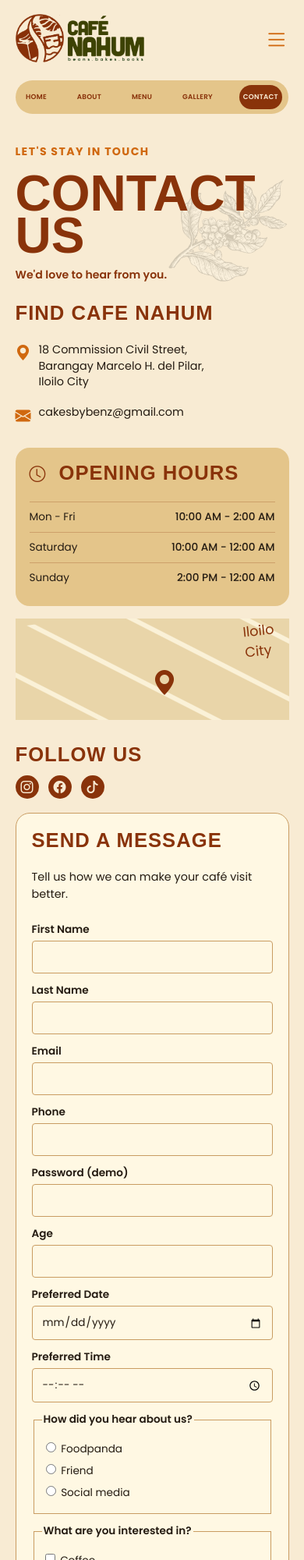
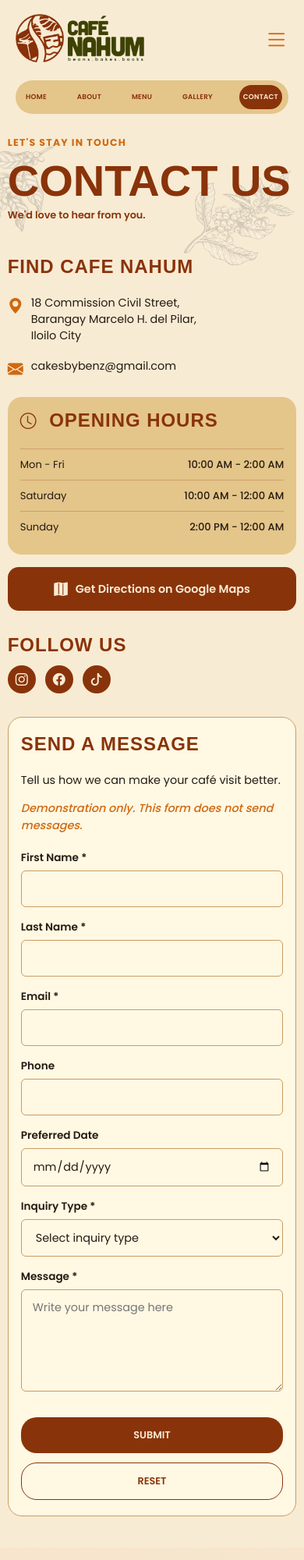
Before and after one commit to zneb21/cafe-nahum, a plain HTML site: page contact.html in a window 390 px wide. Shown: the top 2000 px of the page at 78% size. Drawn offline with nearby package versions, Linux system fonts and the light colour scheme; a web font is replaced by a local one.

Commit message:
Added the updates to Contact Page and added the javascript folder

```diff
--- a/contact.html
+++ b/contact.html
@@ -83,7 +83,7 @@
                 <p><i class="bi bi-geo-alt-fill"></i>18 Commission Civil Street,<br>Barangay Marcelo H. del Pilar,<br>Iloilo City</p>
                 <p><i class="bi bi-envelope-fill"></i>cakesbybenz@gmail.com</p>
 
-                <!-- Opening Hours and Map -->
+                <!-- Opening Hours and Real Google Maps Directions Link -->
                 <aside class="contact-side">
                     <section class="hours-box">
                         <h2><i class="bi bi-clock"></i> OPENING HOURS</h2>
@@ -92,14 +92,12 @@
                         <p><span>Sunday</span><strong>2:00 PM - 12:00 AM</strong></p>
                     </section>
 
-                    <section class="map-box" aria-label="Cafe Nahum location map">
-                        <div class="map-lines"></div>
-                        <i class="bi bi-geo-alt-fill map-pin"></i>
-                        <p>Iloilo<br>City</p>
+                    <section class="map-link-box" aria-label="Cafe Nahum location map directions">
+                        <a href="https://www.google.com/maps/dir/?api=1&destination=18+Commission+Civil+St,+Iloilo+City" target="_blank" rel="noopener noreferrer" class="map-directions-btn">
+                            <i class="bi bi-map-fill"></i> Get Directions on Google Maps
+                        </a>
                     </section>
                 </aside>
-
-
 
                 <h2 class="follow-title">FOLLOW US</h2>
                 <div class="social-links">
@@ -107,8 +105,6 @@
                     <a href="https://www.facebook.com/cafenahumans" aria-label="Facebook"><i class="bi bi-facebook"></i></a>
                     <a href="https://www.tiktok.com/@cafe.nahum?is_from_webapp=1&amp;sender_device=pc" aria-label="TikTok"><i class="bi bi-tiktok"></i></a>
                 </div>
-
-
             </div>
 
             <!-- Contact Form Section -->
@@ -116,39 +112,36 @@
                 <div>
                     <h2 id="form-title">SEND A MESSAGE</h2>
                     <p>Tell us how we can make your café visit better.</p>
+                    <p class="demo-note"><em>Demonstration only. This form does not send messages.</em></p>
                 </div>
 
-                <form class="contact-form" action="#" method="post" enctype="multipart/form-data">
+                <!-- Form Success/Error Banner -->
+                <div id="form-message" class="form-message" style="display: none;" aria-live="polite"></div>
+
+                <form class="contact-form" id="contactForm" novalidate>
                     <div class="form-row">
                         <div class="form-field">
-                            <label for="first-name">First Name</label>
-                            <input type="text" id="first-name" name="first-name" required>
+                            <label for="first-name">First Name *</label>
+                            <input type="text" id="first-name" name="first-name">
+                            <span class="error-msg" id="first-name-error"></span>
                         </div>
                         <div class="form-field">
-                            <label for="last-name">Last Name</label>
-                            <input type="text" id="last-name" name="last-name" required>
+                            <label for="last-name">Last Name *</label>
+                            <input type="text" id="last-name" name="last-name">
+                            <span class="error-msg" id="last-name-error"></span>
                         </div>
                     </div>
 
                     <div class="form-row">
                         <div class="form-field">
-                            <label for="email">Email</label>
-                            <input type="email" id="email" name="email" required>
+                            <label for="email">Email *</label>
+                            <input type="email" id="email" name="email">
+                            <span class="error-msg" id="email-error"></span>
                         </div>
                         <div class="form-field">
                             <label for="phone">Phone</label>
                             <input type="tel" id="phone" name="phone">
-                        </div>
-                    </div>
-
-                    <div class="form-row">
-                        <div class="form-field">
-                            <label for="password">Password (demo)</label>
-                            <input type="password" id="password" name="password">
-                        </div>
-                        <div class="form-field">
-                            <label for="age">Age</label>
-                            <input type="number" id="age" name="age" min="1" max="120">
+                            <span class="error-msg" id="phone-error"></span>
                         </div>
                     </div>
 
@@ -156,50 +149,30 @@
                         <div class="form-field">
                             <label for="visit-date">Preferred Date</label>
                             <input type="date" id="visit-date" name="visit-date">
+                            <span class="error-msg" id="visit-date-error"></span>
                         </div>
                         <div class="form-field">
-                            <label for="visit-time">Preferred Time</label>
-                            <input type="time" id="visit-time" name="visit-time">
+                            <label for="inquiry-type">Inquiry Type *</label>
+                            <select id="inquiry-type" name="inquiry-type">
+                                <option value="">Select inquiry type</option>
+                                <option value="general">General question</option>
+                                <option value="reservation">Reservation</option>
+                                <option value="event">Private event</option>
+                                <option value="feedback">Feedback</option>
+                            </select>
+                            <span class="error-msg" id="inquiry-type-error"></span>
                         </div>
                     </div>
 
-                    <fieldset>
-                        <legend>How did you hear about us?</legend>
-                        <label><input type="radio" name="source" value="foodpanda"> Foodpanda</label>
-                        <label><input type="radio" name="source" value="friend"> Friend</label>
-                        <label><input type="radio" name="source" value="social-media"> Social media</label>
-                    </fieldset>
-
-                    <fieldset>
-                        <legend>What are you interested in?</legend>
-                        <label><input type="checkbox" name="topic" value="coffee"> Coffee</label>
-                        <label><input type="checkbox" name="topic" value="matcha"> Matcha</label>
-                        <label><input type="checkbox" name="topic" value="sandwiches"> Sandwiches</label>
-                    </fieldset>
-
                     <div class="form-full">
-                        <label for="inquiry-type">Inquiry Type</label>
-                        <select id="inquiry-type" name="inquiry-type">
-                            <option value="general">General question</option>
-                            <option value="reservation">Reservation</option>
-                            <option value="event">Private event</option>
-                            <option value="feedback">Feedback</option>
-                        </select>
-                    </div>
-
-                    <div class="form-full">
-                        <label for="message">Message</label>
+                        <label for="message">Message *</label>
                         <textarea id="message" name="message" rows="5" placeholder="Write your message here"></textarea>
-                    </div>
-
-                    <div class="form-full">
-                        <label for="attachment">Upload a File</label>
-                        <input type="file" id="attachment" name="attachment">
+                        <span class="error-msg" id="message-error"></span>
                     </div>
 
                     <div class="form-buttons">
                         <button type="submit">SUBMIT</button>
-                        <button type="reset">RESET</button>
+                        <button type="reset" id="resetBtn">RESET</button>
                     </div>
                 </form>
             </section>
@@ -226,6 +199,8 @@
         </div>
     </footer>
 
+    <!-- External JavaScript Validation Script -->
+    <script src="js/contact.js" defer></script>
 </body>
 
 </html>
--- a/css/contact.css
+++ b/css/contact.css
@@ -26,13 +26,13 @@
 }
 
 .contact-heading {
-    min-height: 185px;
+    min-height: 165px;
 }
 
 .contact-heading h1 {
     color: #89330A;
     font-family: 'Cubano', sans-serif;
-    font-size: 8rem;
+    font-size: 7rem;
     line-height: 0.85;
     margin: 16px 0 12px;
 }
@@ -52,17 +52,13 @@
     margin: 10px 0 0;
 }
 
+/* Desktop Main Grid Layout */
 .contact-content {
     display: grid;
-    grid-template-columns: 1fr 2fr;
+    grid-template-columns: 1fr 1.6fr;
     gap: 35px;
     align-items: start;
     margin-top: 24px;
-}
-
-.contact-details {
-    border-right: 0;
-    padding-right: 0;
 }
 
 .contact-details h2,
@@ -70,7 +66,7 @@
 .contact-form-section h2 {
     color: #89330A;
     font-family: 'Cubano', sans-serif;
-    font-size: 1.6rem;
+    font-size: 1.5rem;
     font-weight: 700;
     letter-spacing: 0.04em;
     margin: 0 0 22px;
@@ -108,20 +104,25 @@
     border-radius: 50%;
     color: #F8EBD3;
     display: flex;
-    height: 30px;
+    height: 36px;
     justify-content: center;
-    width: 30px;
+    width: 36px;
+    transition: background 0.2s ease;
+}
+
+.social-links a:hover {
+    background: #a43d0d;
 }
 
 .contact-side {
     padding-left: 0;
-    margin-top: 35px;
+    margin-top: 30px;
 }
 
 .hours-box {
     background: #E4C58A;
     border-radius: 18px;
-    padding: 18px;
+    padding: 20px;
 }
 
 .hours-box h2 i {
@@ -132,56 +133,54 @@
 .hours-box p {
     border-top: 1px solid rgba(137, 51, 10, 0.25);
     display: flex;
-    font-size: 0.85rem;
+    font-size: 0.88rem;
     justify-content: space-between;
     margin: 0;
-    padding: 9px 0;
+    padding: 10px 0;
 }
 
 .hours-box strong {
     font-weight: 500;
 }
 
-.map-box {
-    background: #E9D5A9;
-    height: 130px;
+/* Map Directions Link Button */
+.map-link-box {
     margin-top: 16px;
-    overflow: hidden;
-    position: relative;
 }
 
-.map-lines {
-    background: repeating-linear-gradient(35deg, transparent 0 24px, rgba(255, 248, 227, 0.8) 25px 29px, transparent 30px 55px);
-    height: 100%;
-    transform: rotate(-8deg) scale(1.2);
-    width: 100%;
+.map-directions-btn {
+    align-items: center;
+    background: #89330A;
+    border-radius: 14px;
+    color: #F8EBD3;
+    display: flex;
+    font-size: 0.9rem;
+    font-weight: 600;
+    gap: 10px;
+    justify-content: center;
+    padding: 15px 18px;
+    text-decoration: none;
+    transition: background 0.2s ease;
 }
 
-.map-pin {
-    color: #89330A;
-    font-size: 2rem;
-    left: 50%;
-    position: absolute;
-    top: 45%;
+.map-directions-btn:hover {
+    background: #a43d0d;
 }
 
-.map-box p {
-    color: #89330A;
-    font-family: 'Gorditas', 'Poppins', sans-serif;
+.map-directions-btn i {
     font-size: 1.1rem;
-    position: absolute;
-    right: 18px;
-    top: 5px;
-    transform: rotate(-6deg);
 }
 
+/* Contact Form Section */
 .contact-form-section {
     background: #FFF8E3;
     border: 1px solid #C99C62;
     border-radius: 18px;
-    display: block;
-    margin-top: 0;
-    padding: 25px;
+    padding: 30px;
+}
+
+.contact-form-section > div {
+    margin-bottom: 20px;
 }
 
 .contact-form-section > div p {
@@ -189,39 +188,36 @@
     line-height: 1.5;
 }
 
-.contact-form-section > div {
-    margin-bottom: 15px;
+.demo-note {
+    color: #D0680F;
+    font-size: 0.85rem;
+    font-weight: 500;
+    margin-top: 6px;
 }
 
 .contact-form {
     display: grid;
-    gap: 12px;
+    gap: 16px;
     grid-template-columns: 1fr 1fr;
 }
 
 .form-row,
 .form-full,
-.contact-form > fieldset,
 .form-buttons {
     grid-column: span 2;
 }
 
 .form-row {
     display: grid;
-    gap: 12px;
+    gap: 16px;
     grid-template-columns: 1fr 1fr;
 }
 
-.contact-form label,
-.contact-form legend {
+.contact-form label {
     font-size: 0.85rem;
     font-weight: 600;
-}
-
-.form-field label,
-.form-full label {
     display: block;
-    margin-bottom: 4px;
+    margin-bottom: 6px;
 }
 
 .contact-form input,
@@ -229,29 +225,21 @@
 .contact-form textarea {
     background: #FFF8E3;
     border: 1px solid #C99C62;
-    border-radius: 4px;
+    border-radius: 6px;
     box-sizing: border-box;
     color: #241b12;
     font: inherit;
-    font-size: 0.85rem;
-    padding: 10px 12px;
+    font-size: 0.9rem;
+    padding: 12px 14px;
     width: 100%;
+    transition: border-color 0.2s ease, background-color 0.2s ease;
 }
 
-.contact-form input[type="radio"],
-.contact-form input[type="checkbox"] {
-    width: auto;
-}
-
-.contact-form fieldset {
-    border: 1px solid #C99C62;
-    display: flex;
-    gap: 18px;
-    padding: 10px;
-}
-
-.contact-form fieldset label {
-    font-weight: 400;
+.contact-form input:focus,
+.contact-form select:focus,
+.contact-form textarea:focus {
+    outline: none;
+    border-color: #89330A;
 }
 
 .contact-form textarea {
@@ -261,7 +249,7 @@
 .form-buttons {
     display: flex;
     gap: 12px;
-    margin-top: 8px;
+    margin-top: 10px;
 }
 
 .form-buttons button {
@@ -271,9 +259,14 @@
     color: #F8EBD3;
     cursor: pointer;
     font: inherit;
-    font-size: 0.75rem;
+    font-size: 0.8rem;
     font-weight: 600;
-    padding: 11px 18px;
+    padding: 12px 24px;
+    transition: background 0.2s ease;
+}
+
+.form-buttons button:hover {
+    background: #a43d0d;
 }
 
 .form-buttons button[type="reset"] {
@@ -282,76 +275,122 @@
     color: #89330A;
 }
 
-@media (max-width: 900px) {
-    .contact-content {
-        grid-template-columns: 1fr 2fr;
-        gap: 18px;
+.form-buttons button[type="reset"]:hover {
+    background: rgba(137, 51, 10, 0.08);
+}
+
+/* Validation & Feedback Styles */
+.error-msg {
+    color: #b30000;
+    display: none;
+    font-size: 0.78rem;
+    font-weight: 500;
+    margin-top: 5px;
+}
+
+.contact-form input.input-error,
+.contact-form select.input-error,
+.contact-form textarea.input-error {
+    border-color: #b30000 !important;
+    background-color: #fff8f8 !important;
+}
+
+.form-message {
+    border-radius: 8px;
+    font-size: 0.88rem;
+    margin-bottom: 20px;
+    padding: 12px 16px;
+    font-weight: 500;
+}
+
+.form-message.success {
+    background-color: #e6f4ea;
+    border: 1px solid #34a853;
+    color: #137333;
+}
+
+.form-message.error {
+    background-color: #fce8e6;
+    border: 1px solid #ea4335;
+    color: #c5221f;
+}
+
+   /* TABLET RESPONSIVE BREAKPOINT (max-width: 992px) */
+@media (max-width: 992px) {
+    .contact-page {
+        width: 92%;
     }
 
     .contact-heading h1 {
-        font-size: 6rem;
-    }
-}
-
-@media (max-width: 620px) {
-    .contact-page {
-        width: 90%;
-    }
-
-    .contact-botanical {
-        width: 150px;
-    }
-
-    .contact-botanical-left {
-        left: -85px;
-    }
-
-    .contact-botanical-right {
-        right: 0;
-    }
-
-    .contact-heading {
-        min-height: 155px;
-    }
-
-    .contact-heading h1 {
-        font-size: 4rem;
+        font-size: 5rem;
     }
 
     .contact-content {
         grid-template-columns: 1fr;
+        gap: 30px;
     }
 
-    .contact-details {
-        padding: 0;
+    .contact-botanical-left {
+        display: block;
+        left: -40px;
+    }
+}
+
+/* SMARTPHONE RESPONSIVE BREAKPOINT (max-width: 600px) */
+@media (max-width: 600px) {
+    .contact-page {
+        width: 95%;
+        margin: 10px auto 40px;
     }
 
-    .contact-side {
-        padding: 0;
+    .contact-botanical {
+        width: 140px;
+    }
+
+    .contact-botanical-left {
+        left: -60px;
+    }
+
+    .contact-heading {
+        min-height: 130px;
+    }
+
+    .contact-heading h1 {
+        font-size: 3.5rem;
+    }
+
+    .contact-small-title {
+        font-size: 0.78rem;
+    }
+
+    .contact-subtitle {
+        font-size: 0.8rem;
     }
 
     .contact-form-section {
-        display: block;
-    }
-
-    .contact-form-section > div {
-        margin-bottom: 25px;
-    }
-
-    .contact-form fieldset {
-        display: block;
-    }
-
-    .contact-form fieldset label {
-        display: block;
-        margin: 6px 0;
+        padding: 20px 16px;
     }
 
     .form-row {
         grid-template-columns: 1fr;
+        gap: 16px;
     }
 
-    .contact-form-section {
-        padding: 20px;
+    .form-buttons {
+        flex-direction: column;
+    }
+
+    .form-buttons button {
+        width: 100%;
+        text-align: center;
+        padding: 14px;
+    }
+
+    .hours-box {
+        padding: 16px;
+    }
+
+    .hours-box p {
+        font-size: 0.82rem;
     }
 }
--- /dev/null
+++ b/js/contact.js
@@ -0,0 +1,103 @@
+document.addEventListener('DOMContentLoaded', function () {
+    const form = document.getElementById('contactForm');
+    const formMessage = document.getElementById('form-message');
+    const resetBtn = document.getElementById('resetBtn');
+
+    if (!form) return;
+
+    form.addEventListener('submit', function (e) {
+        e.preventDefault();
+        let isValid = true;
+
+        // Clear previous errors and messages
+        clearErrors();
+        formMessage.style.display = 'none';
+        formMessage.className = 'form-message';
+
+        // Validate First Name
+        const firstName = document.getElementById('first-name');
+        if (!firstName.value.trim()) {
+            showError(firstName, 'first-name-error', 'First name is required.');
+            isValid = false;
+        }
+
+        // Validate Last Name
+        const lastName = document.getElementById('last-name');
+        if (!lastName.value.trim()) {
+            showError(lastName, 'last-name-error', 'Last name is required.');
+            isValid = false;
+        }
+
+        // Validate Email
+        const email = document.getElementById('email');
+        const emailRegex = /^[^\s@]+@[^\s@]+\.[^\s@]+$/;
+        if (!email.value.trim()) {
+            showError(email, 'email-error', 'Email address is required.');
+            isValid = false;
+        } else if (!emailRegex.test(email.value.trim())) {
+            showError(email, 'email-error', 'Please enter a valid email address.');
+            isValid = false;
+        }
+
+        // Validate Phone (optional, but if provided, validate format)
+        const phone = document.getElementById('phone');
+        if (phone.value.trim() && !/^[\d\+\-\s\(\)]{7,15}$/.test(phone.value.trim())) {
+            showError(phone, 'phone-error', 'Please enter a valid phone number.');
+            isValid = false;
+        }
+
+        // Validate Inquiry Type
+        const inquiryType = document.getElementById('inquiry-type');
+        if (!inquiryType.value) {
+            showError(inquiryType, 'inquiry-type-error', 'Please select an inquiry type.');
+            isValid = false;
+        }
+
+        // Validate Message
+        const message = document.getElementById('message');
+        if (!message.value.trim()) {
+            showError(message, 'message-error', 'Message cannot be empty.');
+            isValid = false;
+        } else if (message.value.trim().length < 10) {
+            showError(message, 'message-error', 'Message must be at least 10 characters long.');
+            isValid = false;
+        }
+
+        if (isValid) {
+            formMessage.textContent = 'Thank you! Your message has been successfully validated. (Demonstration only — no message sent).';
+            formMessage.classList.add('success');
+            formMessage.style.display = 'block';
+            form.reset();
+            formMessage.scrollIntoView({ behavior: 'smooth', block: 'nearest' });
+        } else {
+            formMessage.textContent = 'Please correct the highlighted errors above and try again.';
+            formMessage.classList.add('error');
+            formMessage.style.display = 'block';
+        }
+    });
+
+    resetBtn.addEventListener('click', function () {
+        clearErrors();
+        formMessage.style.display = 'none';
+        formMessage.className = 'form-message';
+    });
+
+    function showError(inputElement, errorId, message) {
+        inputElement.classList.add('input-error');
+        const errorSpan = document.getElementById(errorId);
+        if (errorSpan) {
+            errorSpan.textContent = message;
+            errorSpan.style.display = 'block';
+        }
+    }
+
+    function clearErrors() {
+        const inputs = form.querySelectorAll('input, select, textarea');
+        inputs.forEach(input => input.classList.remove('input-error'));
+        const errorSpans = form.querySelectorAll('.error-msg');
+        errorSpans.forEach(span => {
+            span.textContent = '';
+            span.style.display = 'none';
+        });
+    }
+});
```
Also changed, not shown: 1 other file.
